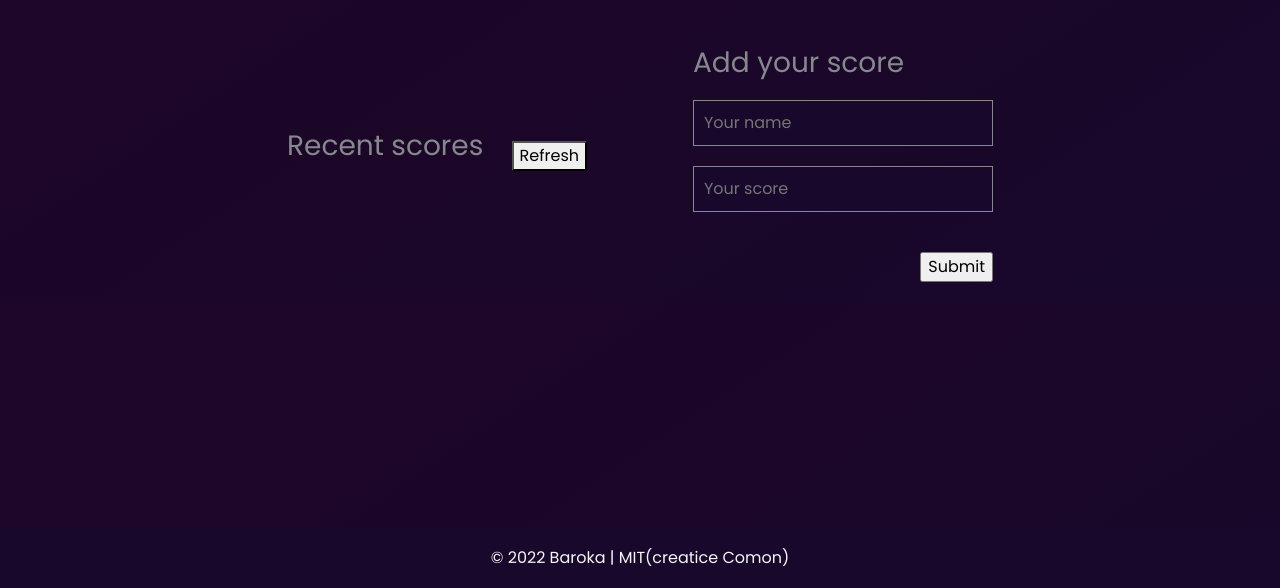
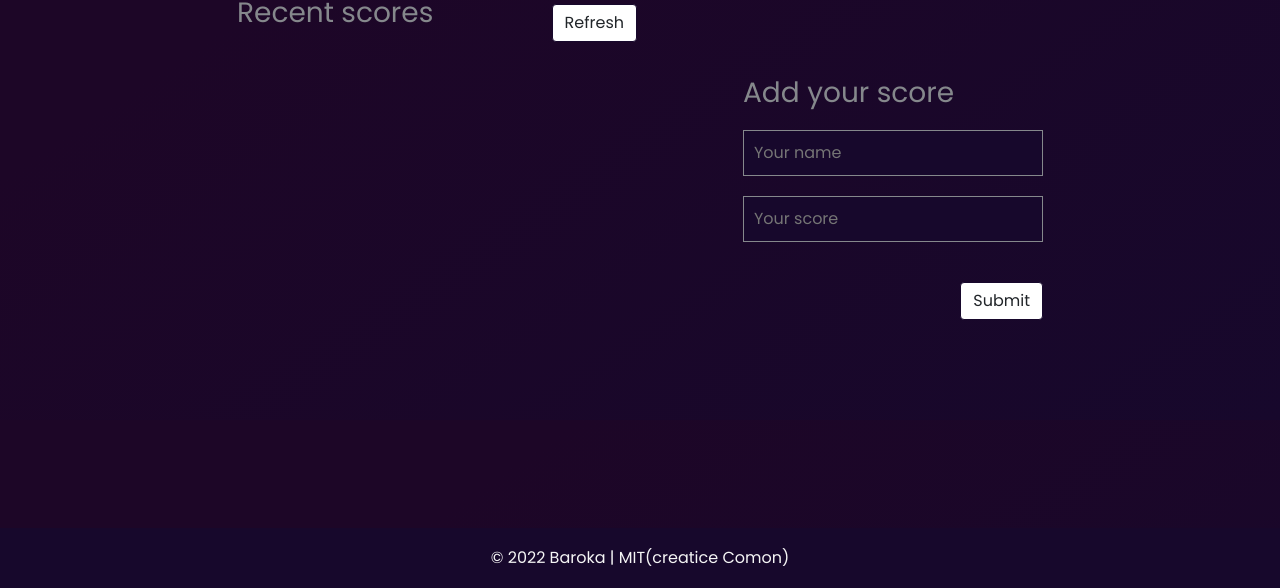
Before and after one commit to Baroka-wp/Leaderboard, a website built with webpack: page src/index.html in a window 1280 px wide. Shown: the part 212-800 px from the top of the page. Built offline with nearby package versions, Linux system fonts and the light colour scheme.

Commit message:
Issue #3 Add style in button

```diff
--- a/src/index.html
+++ b/src/index.html
@@ -21,10 +21,13 @@
         <div class="left_side">
           <div class="tite">
             <h3>Recent scores</h3>
-            <button class="refresh" type="button" name="button">Refresh</button>
+            <button class="refresh btn" type="button" name="button">Refresh</button>
           </div>
-          <table class="table output">
-          </table>
+          <div class="leaderList">
+            <table class="table output">
+            </table>
+          </div>
+
         </div>
         <div class="rigth_side">
           <h3>Add your score</h3>
@@ -32,7 +35,7 @@
             <input class="name" type="text" placeholder="Your name">
             <input class="score" type="text" placeholder="Your score">
             <small class="msg"></small>
-            <input type="submit" value="Submit">
+            <input class="btn" type="submit" value="Submit">
           </form>
         </div>
       </div>
--- a/src/style.css
+++ b/src/style.css
@@ -63,7 +63,7 @@ header h1 {
 }
 
 .main {
-  margin: 150px 0 20px 0;
+  margin: 100px 0 20px 0;
 }
 
 .main h1 {
@@ -81,7 +81,14 @@ header h1 {
 }
 
 .left_side {
-  width: 300px;
+  width: 400px;
+}
+
+.leaderList {
+  padding: 25px 10px;
+  height: 350px;
+  overflow: scroll;
+  scroll-behavior: smooth;
 }
 
 .left_side .tite {
@@ -140,6 +147,17 @@ header h1 {
   cursor: pointer;
 }
 
+.btn {
+  border: 1px solid #17082c;
+  background: white;
+}
+
+.btn:hover {
+  color: whitesmoke;
+  border: 1px solid whitesmoke;
+  background: #aba5a5;
+}
+
 footer {
   position: fixed;
   bottom: 0;
```
Also changed, not shown: README.md.
